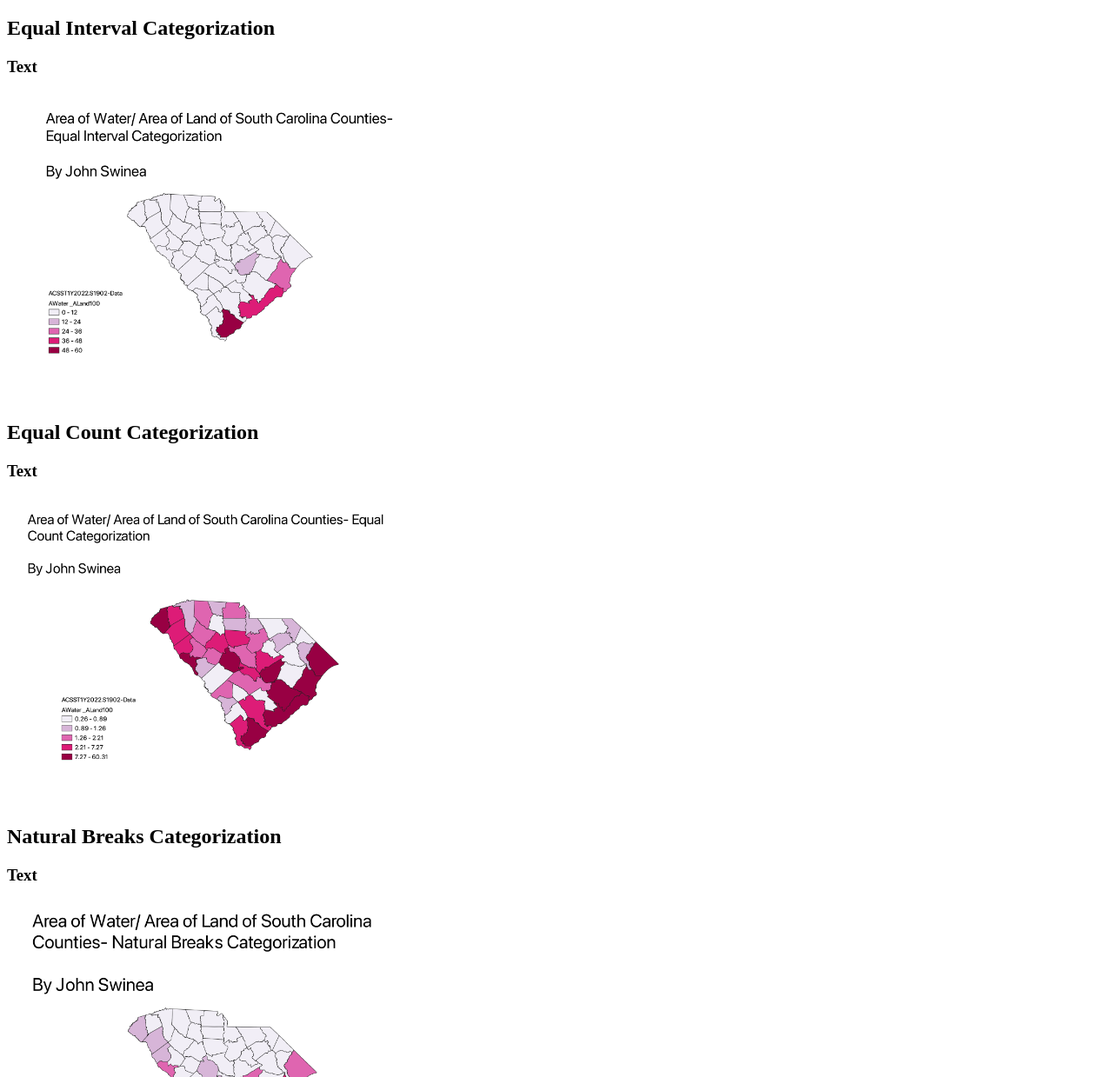
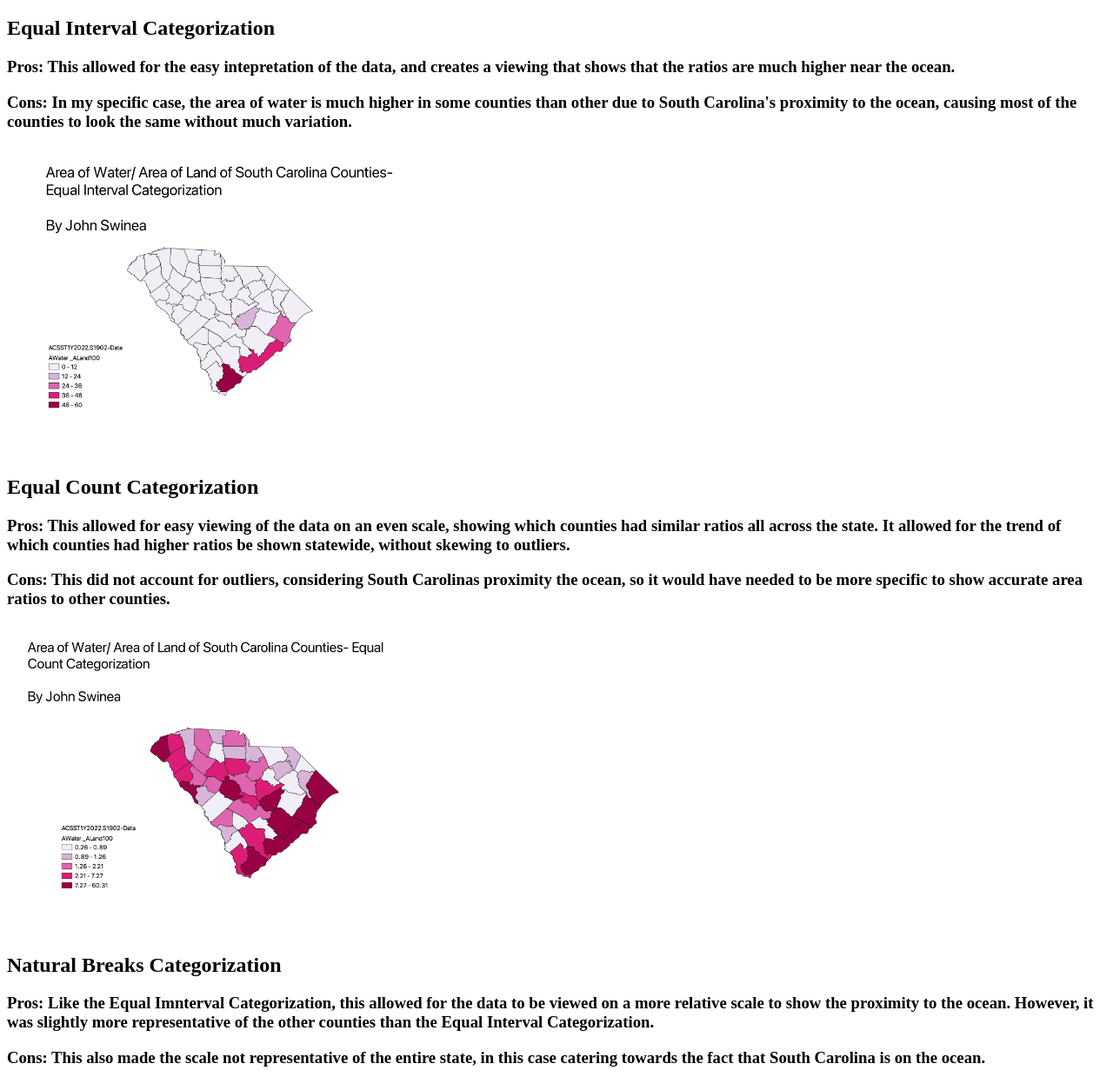
Before and after one commit to johnswinea/homework6part2, a plain HTML site: page mapcategorizations.html in a window 1280 px wide. Shown: the part 61-1300 px from the top of the page at 87% size. Drawn offline with Linux system fonts and the light colour scheme.

Commit message:
adding text

```diff
--- a/mapcategorizations.html
+++ b/mapcategorizations.html
@@ -9,17 +9,20 @@
     <h1>In this assignment</h1>
 
     <h2>Equal Interval Categorization</h2>
-    <h3>Text</h3>
+    <h3>Pros: This allowed for the easy intepretation of the data, and creates a viewing that shows that the ratios are much higher near the ocean.</h3>
+    <h3>Cons: In my specific case, the area of water is much higher in some counties than other due to South Carolina's proximity to the ocean, causing most of the counties to look the same without much variation.</h3>
     <a href="./pngs/equal_interval_sc.png">
     <img src="./pngs/equal_interval_sc.png" alt="Equal Interval" width='500px'>
     </a>
     <h2>Equal Count Categorization</h2>
-    <h3>Text</h3>
+    <h3>Pros: This allowed for easy viewing of the data on an even scale, showing which counties had similar ratios all across the state. It allowed for the trend of which counties had higher ratios be shown statewide, without skewing to outliers.</h3>
+    <h3>Cons: This did not account for outliers, considering South Carolinas proximity the ocean, so it would have needed to be more specific to show accurate area ratios to other counties.</h3>
     <a href="./pngs/equal_count_sc.png">
     <img src="./pngs/equal_count_sc.png" alt="Equal Count" width='500px'>
     </a>
     <h2>Natural Breaks Categorization</h2>
-    <h3>Text</h3>
+    <h3>Pros: Like the Equal Imnterval Categorization, this allowed for the data to be viewed on a more relative scale to show the proximity to the ocean. However, it was slightly more representative of the other counties than the Equal Interval Categorization.</h3>
+    <h3>Cons: This also made the scale not representative of the entire state, in this case catering towards the fact that South Carolina is on the ocean.</h3>
     <a href="./pngs/natural_breaks_sc.png">
     <img src="./pngs/natural_breaks_sc.png" alt="Natural Breaks" width='500px'>
     </a>
```
